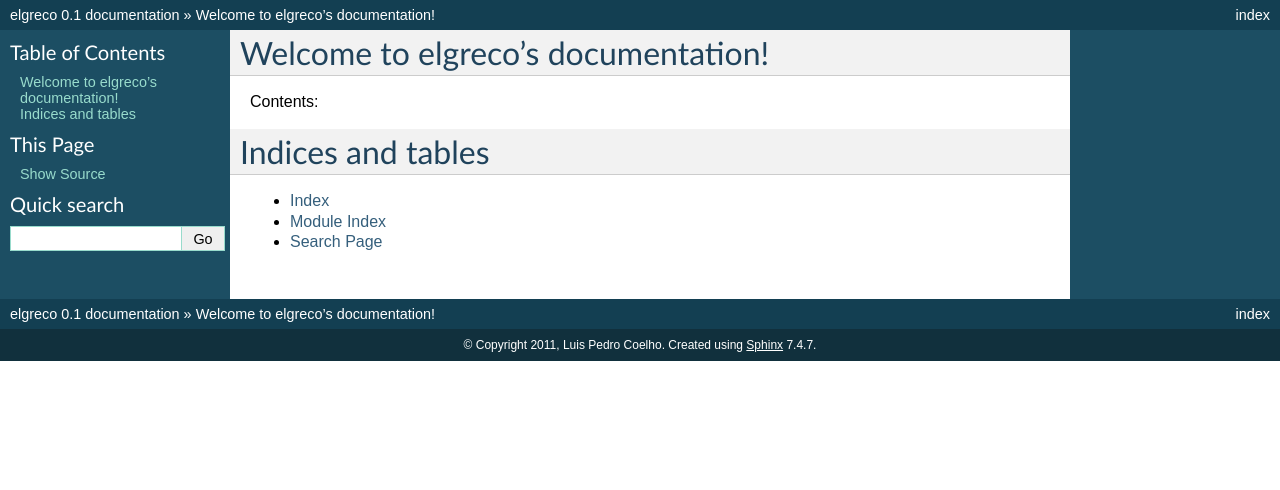
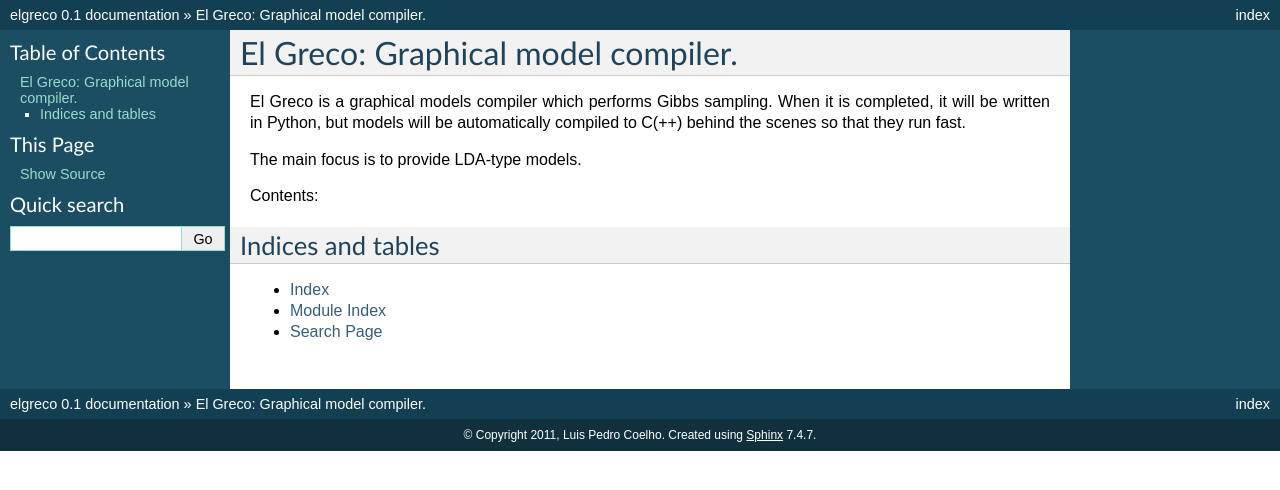
Before and after one commit to luispedro/elgreco, a Sphinx documentation site: the page built from docs/source/index.rst, in a window 1280 px wide. Shown: the top 490 px of the page. Built offline with Sphinx 7.4.7, drawn with Linux system fonts in a browser that asks for light colours.

Commit message:
DOC Summary of project

```diff
--- a/docs/source/index.rst
+++ b/docs/source/index.rst
@@ -1,10 +1,12 @@
-.. elgreco documentation master file, created by
-   sphinx-quickstart on Wed Jan 26 15:25:47 2011.
-   You can adapt this file completely to your liking, but it should at least
-   contain the root `toctree` directive.
+===================================
+El Greco: Graphical model compiler.
+===================================
 
-Welcome to elgreco's documentation!
-===================================
+El Greco is a graphical models compiler which performs Gibbs sampling. When it
+is completed, it will be written in Python, but models will be automatically
+compiled to C(++) behind the scenes so that they run fast.
+
+The main focus is to provide LDA-type models.
 
 Contents:
 
```
